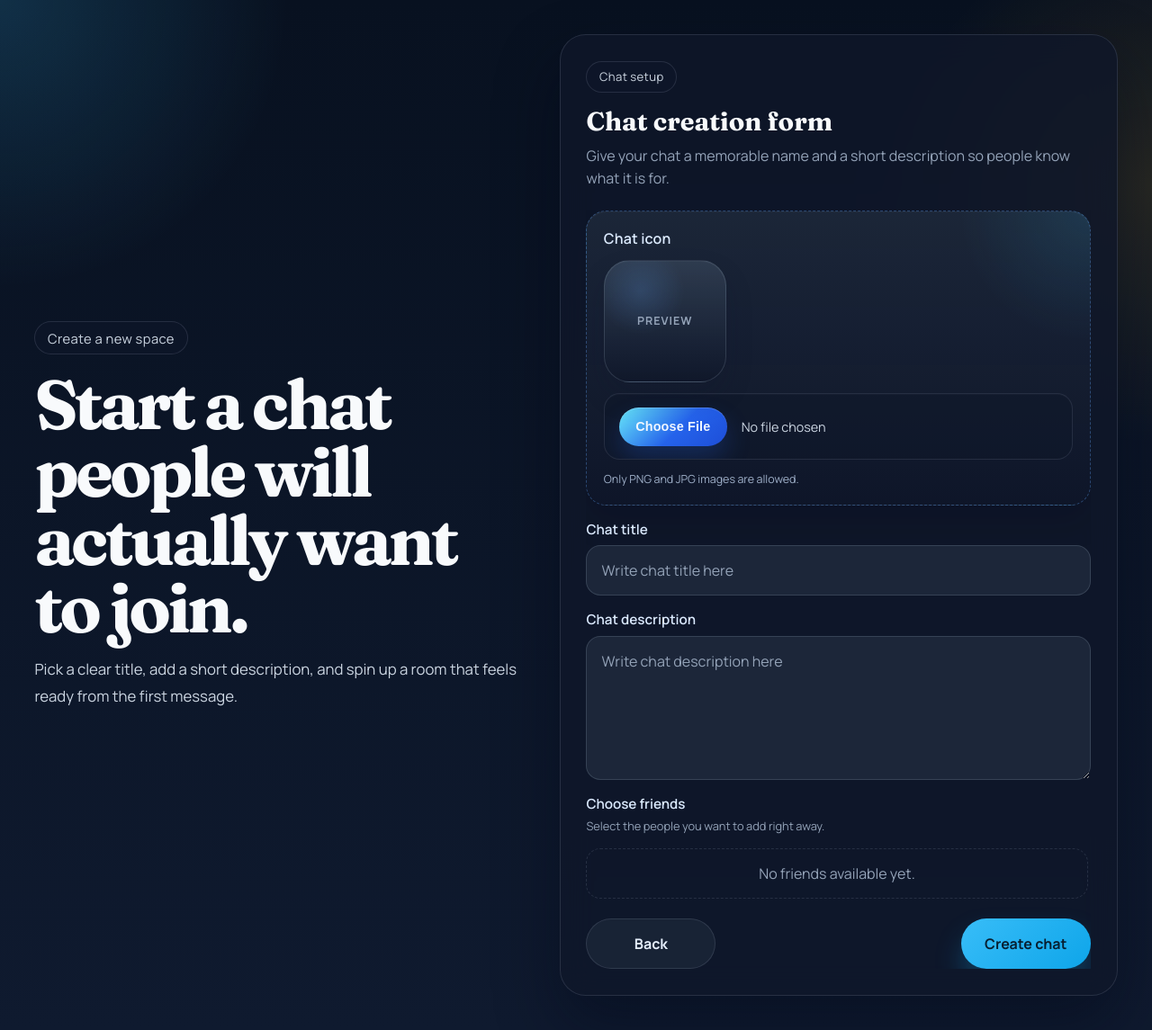
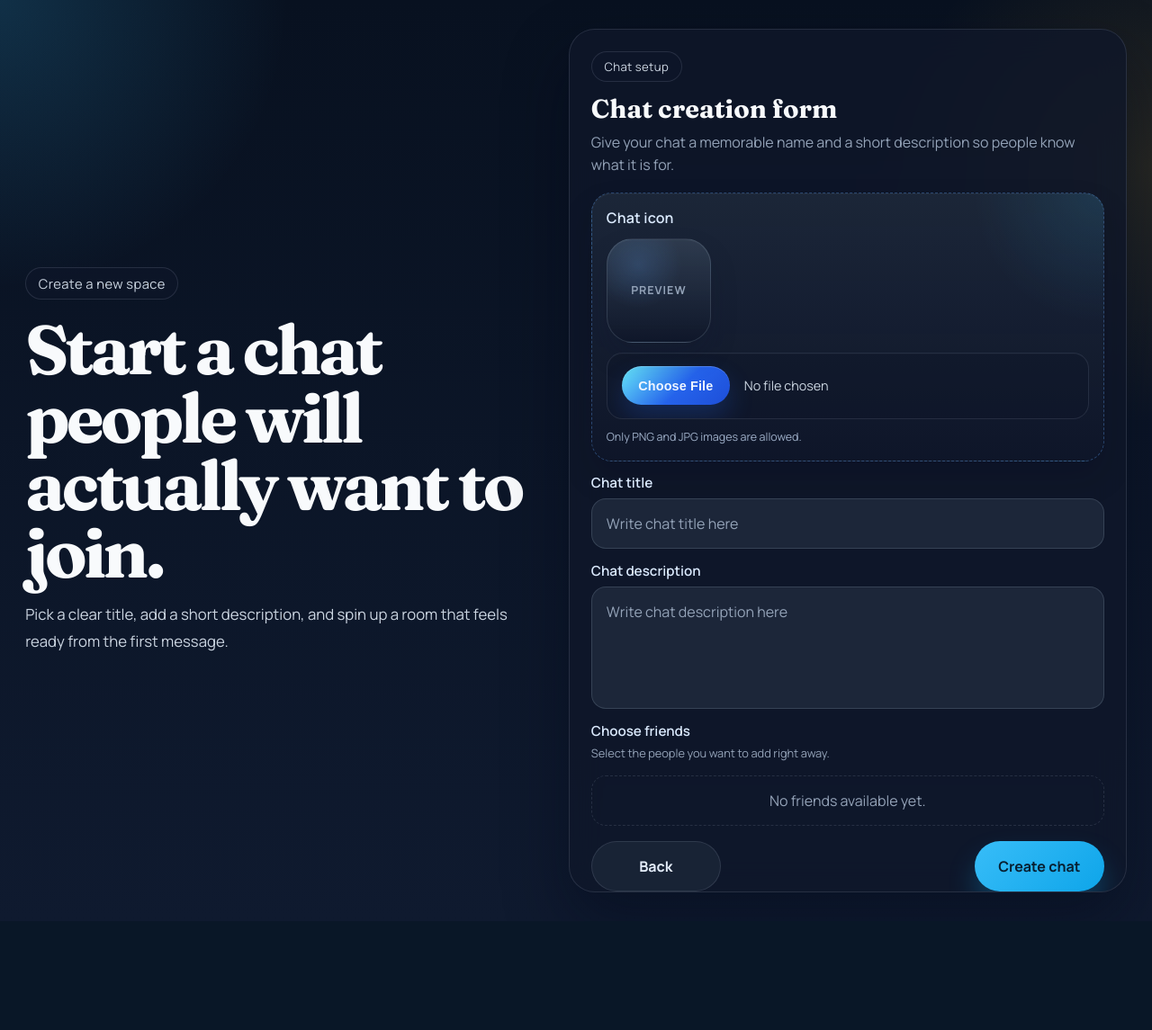
Before and after one commit to Chumus2/Zentro, a Django app: page /create_chat/ in a window 1280 px wide. Shown: the whole page at 90% size. After the commit the page ends 992 px from the top, so only its background shows below. Run offline with Django 4.2, Linux system fonts and the light colour scheme; the visitor is signed in with stand-in values (Sample User, id 1); data comes from the database, SQL or seed files in the repository.

Commit message:
Styles changes into chat creation template

```diff
--- a/static/stylesheets/Chat/ChatCreation.css
+++ b/static/stylesheets/Chat/ChatCreation.css
@@ -1,8 +1,9 @@
 .ChatCreation_Page {
     position: relative;
+    height: 100vh;
     min-height: 100vh;
     overflow-x: hidden;
-    overflow-y: auto;
+    overflow-y: hidden;
     background:
         radial-gradient(circle at top left, rgba(56, 189, 248, 0.18), transparent 20rem),
         radial-gradient(circle at right 18%, rgba(251, 191, 36, 0.12), transparent 18rem),
@@ -23,13 +24,15 @@
     position: relative;
     z-index: 1;
     width: min(100%, 1400px);
+    height: 100vh;
     min-height: 100vh;
     margin: 0 auto;
     display: grid;
     grid-template-columns: minmax(0, 1fr) minmax(480px, 700px);
     gap: 3rem;
     align-items: center;
-    padding: clamp(1.25rem, 3vw, 3rem);
+    padding: clamp(1rem, 2.2vw, 2rem);
+    overflow: hidden;
 }
 
 .ChatCreation_Copy {
@@ -71,7 +74,11 @@
     width: min(100%, 42rem);
     min-width: 0;
     overflow-x: hidden;
-    padding: 1.8rem;
+    max-height: calc(100vh - 4rem);
+    display: flex;
+    flex-direction: column;
+    overflow-y: auto;
+    padding: 1.5rem;
     border: 1px solid rgba(148, 163, 184, 0.18);
     border-radius: 1.8rem;
     background: rgba(15, 23, 42, 0.8);
@@ -80,7 +87,7 @@
 }
 
 .ChatCreation_Card_Header h2 {
-    margin: 0.9rem 0 0.55rem;
+    margin: 0.75rem 0 0.45rem;
     color: #f8fafc;
     font-size: 1.8rem;
 }
@@ -98,9 +105,12 @@
 .ChatCreation_Form {
     display: grid;
     min-width: 0;
-    overflow-x: hidden;
-    gap: 1rem;
-    margin-top: 1.4rem;
+    min-height: auto;
+    flex: initial;
+    overflow: visible;
+    gap: 0.85rem;
+    margin-top: 1.1rem;
+    padding-right: 0;
 }
 
 .ChatCreation_Messages {
@@ -121,8 +131,8 @@
 .ChatCreation_Icon_Field {
     display: grid;
     min-width: 0;
-    gap: 0.8rem;
-    padding: 1.15rem;
+    gap: 0.7rem;
+    padding: 1rem;
     border: 1px dashed rgba(96, 165, 250, 0.34);
     border-radius: 1.4rem;
     background:
@@ -144,8 +154,8 @@
     position: relative;
     display: grid;
     place-items: center;
-    width: 8.5rem;
-    height: 8.5rem;
+    width: 7.25rem;
+    height: 7.25rem;
     overflow: hidden;
     border: 1px solid rgba(148, 163, 184, 0.22);
     border-radius: 1.8rem;
@@ -246,8 +256,9 @@
 }
 
 .ChatCreation_Field textarea {
-    min-height: 10rem;
-    resize: vertical;
+    min-height: clamp(6rem, 14vh, 8.5rem);
+    max-height: clamp(6rem, 16vh, 9rem);
+    resize: none;
     line-height: 1.6;
 }
 
@@ -295,10 +306,9 @@
     display: grid;
     min-width: 0;
     gap: 0.85rem;
-    max-height: 18rem;
-    overflow-x: hidden;
-    overflow-y: auto;
-    padding-right: 0.2rem;
+    max-height: none;
+    overflow: visible;
+    padding-right: 0;
 }
 
 .ChatCreation_Friend_Row {
@@ -429,7 +439,7 @@
     display: flex;
     justify-content: space-between;
     gap: 1rem;
-    margin-top: 0.4rem;
+    margin-top: 0.2rem;
 }
 
 .ChatCreation_Back_Button,
@@ -470,10 +480,26 @@
 }
 
 @media (max-width: 980px) {
+    .ChatCreation_Page {
+        height: auto;
+        overflow-y: auto;
+    }
+
     .ChatCreation_Shell {
+        height: auto;
         grid-template-columns: 1fr;
         padding: 2rem 1.25rem;
         align-items: start;
+        overflow: visible;
+    }
+
+    .ChatCreation_Card {
+        max-height: none;
+        overflow-y: visible;
+    }
+
+    .ChatCreation_Form {
+        overflow: visible;
     }
 }
 
@@ -488,6 +514,7 @@
     .ChatCreation_Card {
         padding: 1.25rem;
         border-radius: 1.35rem;
+        max-height: none;
     }
 
     .ChatCreation_Copy h1 {
```
